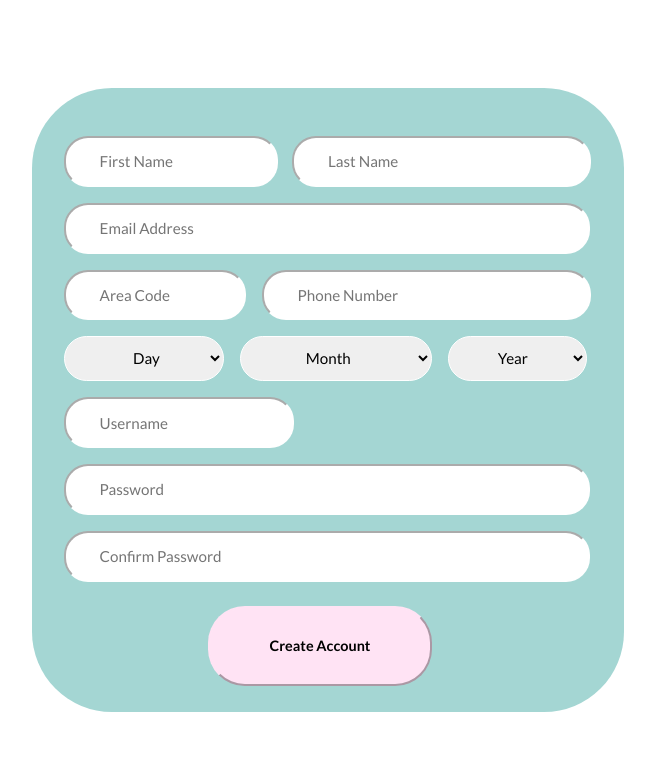
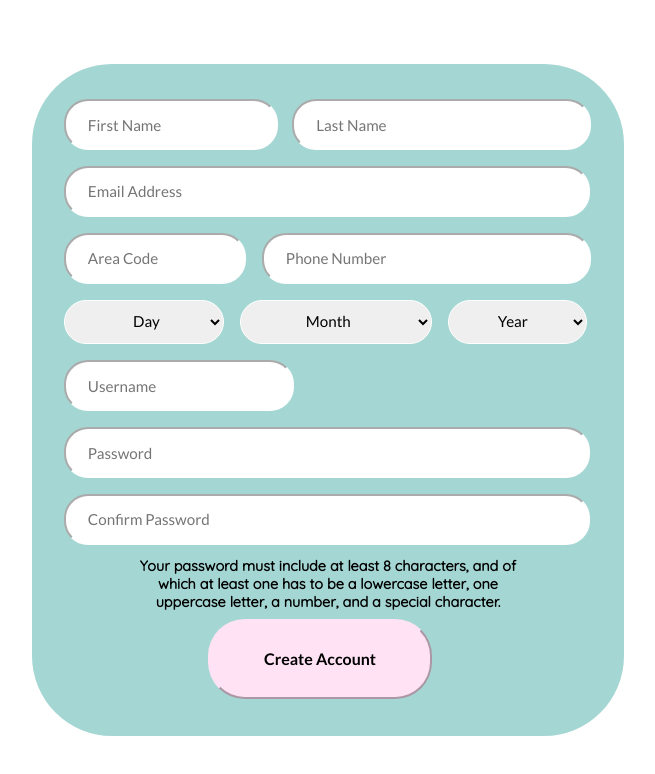
Before and after one commit to hawraakhalil/Cancer-Connect, a React (Create React App) app: page /signup in a window 1280 px wide. Shown: the top 774 px of the page, without its empty margins (312-967 px from the left). Built offline with nearby package versions, Linux system fonts and the light colour scheme.

Commit message:
the authenticate and create account page work now

```diff
--- a/src/App.js
+++ b/src/App.js
@@ -1,14 +1,17 @@
-import React from 'react';
+import React, { useState } from 'react';
 import {BrowserRouter as Router, Routes, Route, Link} from "react-router-dom";
 import Authentication from "./pages/authentication"
+import UsernameContext from './usernameContext';
 import Feed from './pages/feed';
 import Signup from './pages/signup';
 import Profile from './pages/profile';
 import './App.css'
 
 function App() {
+  const [username, setUsername] = useState('');
   return (
     <>
+    <UsernameContext.Provider value={{ username, setUsername }}>
     <Router>
       <Routes>
       <Route path="/" exact element={<Authentication />} />
@@ -17,6 +20,7 @@ function App() {
         <Route path="/profile" exact element={<Profile />} />
         </Routes>
     </Router>
+    </UsernameContext.Provider>
   </>
   );
 }
--- a/src/pages/authentication.js
+++ b/src/pages/authentication.js
@@ -1,4 +1,5 @@
-import React,{useState} from 'react';
+import React, { useState, useContext } from 'react';
+import UsernameContext from '../usernameContext';
 import '../App.css';
 import Card from 'react-bootstrap/Card';
 import Button from 'react-bootstrap/Button';
@@ -9,45 +10,72 @@ import images from './images.png';
 
 
 
+
+
 function Authentication() {
   const [username, setUsername] = useState('');
   const [password, setPassword] = useState('');
   const [errorMessage, setErrorMessage] = useState('');
+  const usernameContext = useContext(UsernameContext);
 
-  const handleClick = () => {
+  //call the function that checks if username and password are in the database
+  const handleClick = async () => {
+    try {
     if (username && password) {
-      window.location.href = "/feed";
+      const response = await fetch('https://lxjqnqbscvxcu4hgxv7b3lagf40qqmdz.lambda-url.eu-north-1.on.aws/', {
+        method: 'POST',
+        headers: {
+          'Content-Type': 'application/json',
+        },
+        body: JSON.stringify({
+          username,
+          password,
+        }),
+      });
+      if (response.ok) {
+        usernameContext.setUsername(username);
+        window.location.href = '/feed';
+      } else if (response.status === 404) {
+        const data = await response.json();
+        console.error(data.message);
+        setErrorMessage(data.message);
+      } else {
+        const data = await response.json();
+        console.error(data.message);
+      }
     } else if (!username && !password) {
-      setErrorMessage("Error ! Please enter a username and password.");
+      setErrorMessage('Please enter a username and password.');
+    } else if (!username && password) {
+      setErrorMessage('Please enter a username.');
+    } else if (username && !password) {
+      setErrorMessage('Please enter a password.');
     }
-   else if (!username && password) {
-    setErrorMessage("Error ! Please enter a username.");
+  } catch (error) {
+    console.error('Error:', error);
+
   }
-  else if (username && !password) {
-    setErrorMessage("Error ! Please enter a password.");
-  }  };
-  const handleKeyDown = (event) => {
-    if (event.key === 'Enter') {
-      handleClick();
-    }
-  };
-
+};
+const handleKeyDown = (event) => {
+  if (event.key === 'Enter') {
+    handleClick();
+  }
+};
 
     return (
       <>
       <style>{'body { background-color: #FFF0F9; }'}</style>
-    <Container>
-      <Card style={{ width: '35rem',height:"28rem", backgroundColor:"#A4D6D3" , marginLeft:"31%", marginTop:"8%", borderRadius:"5rem"}}>
+    <Container style={{ display: "flex", justifyContent: "center", alignItems: "center", height: "100vh"   }}>
+      <Card style={{ width: '35rem',height:"33rem", backgroundColor:"#A4D6D3" ,borderRadius:"5rem"}}>
       <img src={images} alt="Logo" className="rounded-circle" style={{ borderRadius: "50rem",height: "8rem", width: "8rem",marginLeft:"38%",marginTop:"1rem"}} />
       <Card.Body style ={{marginTop:"-11rem"}}>
-      <Card.Header as="h5" style={{ fontFamily: 'Quicksand',color: '#155A56', position: 'relative', top: '11rem', left: '11rem',fontSize:"3rem" ,fontWeight: "700" ,marginTop:"0.9rem"}}>Welcome!</Card.Header>
+      <Card.Header as="h5" style={{ fontFamily: 'Quicksand',color: '#155A56', position: 'relative', top: '10rem', left: '9.5rem',fontSize:"3.5rem" ,fontWeight: "700" ,marginTop:"0.9rem"}}>Welcome!</Card.Header>
       <div style={{ margin: "21% auto", width: "20rem" }}>
       <Form.Control
         type="text"
         value={username}
         onChange={(e) => setUsername(e.target.value)}
-        placeholder="      Username"
-        style={{marginTop:"20%",width:"20rem",height:"2.8rem",marginBottom:"0.5rem",borderColor:"#FFFFFF",borderRadius:"1.5rem",fontFamily:"Lato",fontWeight:"bold",fontSize:"0.95rem"}}
+        placeholder="  Username"
+        style={{paddingLeft:"1rem",marginTop:"20%",width:"25rem",height:"3rem",marginBottom:"0.7rem",borderColor:"#FFFFFF",borderRadius:"2rem",fontFamily:"Lato",fontWeight:"bold",fontSize:"0.95rem",marginLeft:"-3rem"}}
         onKeyDown={handleKeyDown}
       />
 
@@ -56,16 +84,18 @@ function Authentication() {
         type="Password"
         value={password}
         onChange={(e) => setPassword(e.target.value)}
-        placeholder="      Password"
-        style ={{ width:"20rem",height:"2.8rem",borderRadius:"1.5rem",borderColor:"#FFFFFF",fontFamily:"Lato",fontWeight:"bold",fontSize:"0.95rem"}}
+        placeholder="  Password"
+        style ={{ paddingLeft:"1rem",width:"25rem",height:"3rem",borderRadius:"2rem",borderColor:"#FFFFFF",fontFamily:"Lato",fontWeight:"bold",fontSize:"0.95rem",marginLeft:"-3rem"}}
         onKeyDown={handleKeyDown}
       />
-      <Button onClick={handleClick} style ={{marginTop:"1rem",marginLeft:"6.2rem",width:"8rem",height:"3rem",backgroundColor:"#FFE3F4",borderColor:"#FFE3F4",borderRadius:"10rem",fontFamily:"Lato",fontWeight:"bold"}}>Login</Button>
-      {errorMessage && <p style ={{fontSize:"0.9rem",marginTop:"0.6rem"}}>{errorMessage}</p>}
-      <p style={{ fontSize: '0.9rem', marginTop: '1rem', textAlign: 'center' }}>
+      <Link to="/signup" style={{ color: '#155A56', textDecoration: 'underline',fontSize:"0.88rem" ,fontFamily:"Lato",display: "flex", justifyContent: "center",marginTop:"0.8rem",fontWeight:"bold", fontStyle: "italic"}}> forgot password?</Link>
+      <Button onClick={handleClick} style ={{marginTop:"0.8rem",marginLeft:"5rem",width:"10rem",height:"3.5rem",backgroundColor:"#FFE3F4",borderColor:"#FFE3F4",borderRadius:"10rem",fontFamily:"Lato",fontWeight:"bold"}}>Login</Button>
+
+      <p style={{ fontSize: '0.9rem', marginTop: '1rem', textAlign: 'center' ,marginBottom:'0.4rem'}}>
         Don't have an account? Create a new one
         <Link to="/signup" style={{ color: '#FF00FF', textDecoration: 'underline' }}> here</Link>.
       </p>
+      {errorMessage && <p style ={{fontSize:"0.9rem",marginTop:"0.1rem",textAlign: 'center'}}>{errorMessage}</p>}
       </div>
       </Card.Body>
     </Card>
--- a/src/pages/feed.js
+++ b/src/pages/feed.js
@@ -1,4 +1,4 @@
-import React , { useState, useEffect } from 'react';
+import React , { useState, useEffect,useContext } from 'react';
 import '../App.css';
 import Container from '@mui/material/Container';
 import Card from 'react-bootstrap/Card'
@@ -9,12 +9,18 @@ import SendIcon from '@mui/icons-material/Send';
 import SearchIcon from '@mui/icons-material/Search';
 import {BrowserRouter as Router, Routes, Route, Link} from "react-router-dom";
 import images from './images.png';
+import UsernameContext from '../usernameContext';
+
 
 
 function Feed() {
   //we are calling the backend function to read the posts from the database
   const [posts, setPosts] = useState([]);
   const [error, setError] = useState(null);
+  const [refresh, setRefresh] = useState(false);
+  const usernameContext = useContext(UsernameContext);
+  const username = usernameContext.username;
+
 
   useEffect(() => {
     const fetchPosts = async () => {
@@ -25,8 +31,8 @@ function Feed() {
         }
         const data = await response.json();
         const dataArray = data.Items;
+
         setPosts(dataArray);
-        console.log(typeof dataArray);
         console.log(dataArray)
       } catch (error) {
         console.error('Error fetching posts:', error);
@@ -35,7 +41,7 @@ function Feed() {
     };
 
     fetchPosts();
-  }, []);
+  }, [refresh]);
 //we are calling the backend function to create new posts
   const [newPostTitle, setNewPostTitle] = useState('');
   const [newPostBody, setNewPostBody] = useState('');
@@ -64,11 +70,13 @@ function Feed() {
   const handlePostSubmit = async () => {
     try {
       // Make the API call to create the new post
-      await createPost({ title: newPostTitle, body: newPostBody });
+      await createPost({ title: newPostTitle, body: newPostBody, username });
 
       // Clear the input fields after successful submission
       setNewPostTitle('');
       setNewPostBody('');
+      //to refresh
+      setRefresh(true);
     } catch (error) {
       console.error('Error creating post:', error);
     }
@@ -79,10 +87,11 @@ function Feed() {
     window.location.href = "/profile";
   };
 
+  posts.sort((a ,b) => new Date(b.timestamp) - new Date(a.timestamp));
+
     return (
 
   <>
-
   <header>
   <Container fluid="true" className="p-3" style={{ height: "6rem",maxWidth: "100rem", backgroundColor: "#A4D6D3" ,padding:"1.1rem"}}>
   <img src={images} alt="Logo" className="rounded-circle" style={{ borderRadius: "50rem",height: "9.7rem", width: "9.7rem",marginLeft:"2%",marginBottom:"-0.3%",marginTop:"-0.4rem" }} />
@@ -120,6 +129,7 @@ function Feed() {
       <div className="row">
         <div className="col-sm-6">
           <h2 className="card-title" style={{ marginTop: "3rem",marginLeft: "1rem",color:"#5E5E5E", paddingTop: "1rem",paddingBottom: "0rem",fontWeight:"bold"}}>{post.title}</h2>
+          <h6 className="card-title" style={{marginTop:"-2rem", marginLeft: "1.3rem",color:"#5E5E5E",fontWeight:"bold"}}>{post.username}</h6>
           <p className="card-text" style= {{marginLeft: "1rem",paddingBottom: "1rem", paddingTop:"0rem"}}>{post.body}</p>
         </div>
       </div>
--- a/src/pages/signup.js
+++ b/src/pages/signup.js
@@ -7,41 +7,129 @@ import Button from 'react-bootstrap/Button'
 
 function SignUp () {
 
+  const [formData, setFormData] = useState({
+    First_name: "",
+    Last_name: "",
+    username: "",
+    password: "",
+    confirm_password:"",
+    email : "",
+    DOB: "",
+    Phone_Number: "",
+    day:"",
+    month:"",
+    year:"",
+    areaCode:"",
+
+  });
+  const [errorMessage, setErrorMessage] = useState('');
+
+ const handleInputChange = (event) => {
+    const { name, value } = event.target;
+    setFormData({
+      ...formData,
+      [name]: value,
+    });
+  };
+
+  //call the function to store the input entered
+  const handleSubmit = async (event) => {
+    event.preventDefault();
+
+    try {
+      if (!formData.First_name ) {setErrorMessage('Please enter your first name.');}
+      else if (!formData.Last_name ) {setErrorMessage('Please enter your last name.');}
+      else if (!formData.email ) {setErrorMessage('Please enter your email.');}
+      else if (!formData.areaCode ) {setErrorMessage('Please enter your area code.');}
+      else if (!formData.day ) {setErrorMessage('Please enter your date of birth.');}
+      else if (!formData.month ) {setErrorMessage('Please enter your date of birth..');}
+      else if (!formData.year ) {setErrorMessage('Please enter your date of birth..');}
+      else if (!formData.Phone_Number ) {setErrorMessage('Please enter your phone number.');}
+      else if (!formData.username ) {setErrorMessage('Please enter your username.');}
+      else if (!formData.password ) {setErrorMessage('Please enter your password.');}
+      else if (!formData.confirm_password ) {setErrorMessage('Please confirm your password.');}
+
+
+      else {
+      const response = await fetch("https://a4e2anamv5ahwizphoxjhovgxa0ojbot.lambda-url.eu-north-1.on.aws/", {
+        method: "POST",
+        headers: {
+          "Content-Type": "application/json"
+        },
+        body: JSON.stringify(formData)
+      });
+
+      if (response.ok) {
+        // Handle successful API response
+        window.location.href = '/feed';
+        console.log("API request successful");
+      } else {
+        // Handle error API response
+        const data = await response.json();
+        console.error(data.message);
+        setErrorMessage(data.message);
+      }
+    }
+    } catch (error) {
+      // Handle network or other errors
+      console.error("Error:", error);
+    }
+  };
+
+
+
 
     return (
         <>
 
       <Container style={{ display: "flex", justifyContent: "center", alignItems: "center", height: "100vh" }}>
-        <Card style={{ width: '37rem',height:"39rem", backgroundColor:"#A4D6D3" ,borderRadius:"5rem"}}>
+      <Form onSubmit={handleSubmit}>
+
+        <Card style={{ width: '37rem',height:"42rem", backgroundColor:"#A4D6D3" ,borderRadius:"5rem"}}>
         <Card.Body style={{ display: "flex", alignItems: "center" }} >
         <Form.Control
         type="text"
-        placeholder="      First Name"
-        style={{marginLeft:"2rem",marginTop:"3rem",width:"12rem",height:"2.8rem",borderColor:"#FFFFFF",borderRadius:"1.5rem",fontFamily:"Lato",fontSize:"0.95rem",marginRight:"0.9rem",paddingLeft:"1rem"}}
+        placeholder="  First Name"
+        name="First_name"
+        value={formData.First_name}
+        onChange={handleInputChange}
+        style={{marginLeft:"2rem",marginTop:"2.2rem",width:"12rem",height:"2.8rem",borderColor:"#FFFFFF",borderRadius:"1.5rem",fontFamily:"Lato",fontSize:"0.95rem",marginRight:"0.9rem",paddingLeft:"1rem"}}
       />
       <Form.Control
         type="text"
-        placeholder="      Last Name"
-        style ={{ width:"17.3rem",height:"2.8rem",borderRadius:"1.5rem",borderColor:"#FFFFFF",fontFamily:"Lato",fontSize:"0.95rem",marginTop:"3rem",paddingLeft:"1rem"}}
+        placeholder="  Last Name"
+        name="Last_name"
+        value={formData.Last_name}
+        onChange={handleInputChange}
+        style ={{ width:"17.3rem",height:"2.8rem",borderRadius:"1.5rem",borderColor:"#FFFFFF",fontFamily:"Lato",fontSize:"0.95rem",marginTop:"2.2rem",paddingLeft:"1rem"}}
 
       />
         </Card.Body>
         <Card.Body>
         <Form.Control
         type="email"
-        placeholder="      Email Address"
+        placeholder="  Email Address"
+        name="email"
+        value={formData.email}
+        onChange={handleInputChange}
         style={{paddingLeft:"1rem",marginLeft:"2rem",marginTop:"1rem",width:"31.5rem",height:"2.8rem",borderColor:"#FFFFFF",borderRadius:"1.5rem",fontFamily:"Lato",fontSize:"0.95rem",marginRight:"1.2rem"}}
       />
       </Card.Body>
       <Card.Body style={{ display: "flex", alignItems: "center" }}>
       <Form.Control
         type="text"
-        placeholder="      Area Code"
+        placeholder="  Area Code"
+        name="areaCode"
+        value={formData.areaCode}
+        onChange={handleInputChange}
         style ={{ paddingLeft:"1rem",marginLeft:"2rem",width:"10rem",height:"2.8rem",borderRadius:"1.5rem",borderColor:"#FFFFFF",fontFamily:"Lato",fontSize:"0.95rem",marginTop:"1rem"}}
       />
        <Form.Control
         type="tel"
-        placeholder="      Phone Number"
+        placeholder="  Phone Number"
+        name="Phone_Number"
+        value={formData.Phone_Number}
+        onChange={handleInputChange}
         style ={{paddingLeft:"1rem", marginLeft:"1rem",width:"19.2rem",height:"2.8rem",borderRadius:"1.5rem",borderColor:"#FFFFFF",fontFamily:"Lato",fontSize:"0.95rem",marginTop:"1rem"}}
       />
       </Card.Body>
@@ -49,6 +137,8 @@ function SignUp () {
       <select
     id="day"
     name="day"
+    value={formData.day}
+    onChange={handleInputChange}
     style={{
       marginLeft: "2rem",
       width: "10rem",
@@ -70,6 +160,8 @@ function SignUp () {
   <select
     id="month"
     name="month"
+    value={formData.month}
+    onChange={handleInputChange}
     style={{
       marginLeft: "1rem",
       width: "12rem",
@@ -98,6 +190,8 @@ function SignUp () {
   <select
     id="year"
     name="year"
+    value={formData.year}
+    onChange={handleInputChange}
     style={{
       marginLeft: "1rem",
       width: "8.7rem",
@@ -119,27 +213,41 @@ function SignUp () {
         <Card.Body>
       <Form.Control
         type="text"
-        placeholder="      Username"
+        placeholder="  Username"
+        name="username"
+        value={formData.username}
+        onChange={handleInputChange}
         style ={{ paddingLeft:"1rem",marginLeft:"2rem",width:"13rem",height:"2.8rem",borderRadius:"1.5rem",borderColor:"#FFFFFF",fontFamily:"Lato",fontSize:"0.95rem",marginTop:"1rem"}}
       />
        <Form.Control
         type="password"
-        placeholder="      Password"
+        placeholder="  Password"
+        name="password"
+        value={formData.password}
+        onChange={handleInputChange}
         style ={{paddingLeft:"1rem", marginLeft:"2rem",width:"31.5rem",height:"2.8rem",borderRadius:"1.5rem",borderColor:"#FFFFFF",fontFamily:"Lato",fontSize:"0.95rem",marginTop:"1rem"}}
       />
         <Form.Control
         type="password"
-        placeholder="      Confirm Password"
+        placeholder="  Confirm Password"
+        name="confirm_password"
+        value={formData.confirm_password}
+        onChange={handleInputChange}
         style ={{paddingLeft:"1rem", marginLeft:"2rem",width:"31.5rem",height:"2.8rem",borderRadius:"1.5rem",borderColor:"#FFFFFF",fontFamily:"Lato",fontSize:"0.95rem",marginTop:"1rem"}}
       />
-       <Button  style ={{marginTop:"1.5rem",marginLeft:"11rem",width:"14rem",height:"5rem",backgroundColor:"#FFE3F4",borderColor:"#FFE3F4",borderRadius:"2.3rem",fontFamily:"Lato",fontWeight:"bold",fontSize:"0.9rem"}}>Create Account</Button>
+      <h1 style={{color:"black", paddingLeft:"6rem",paddingRight:"6rem",marginBottom:"-5rem", fontSize:"0.9rem",textAlign: 'center',marginTop:'0.75rem' }}>Your password must include at least 8 characters, and of which at least one has to be a lowercase letter, one uppercase letter, a number, and a special character. </h1>
+       <Button onClick={handleSubmit} type="submit" style ={{marginTop:"5.5rem",marginLeft:"11rem",width:"14rem",height:"5rem",backgroundColor:"#FFE3F4",borderColor:"#FFE3F4",borderRadius:"2.3rem",fontFamily:"Lato",fontWeight:"bold",fontSize:"1rem"}}>Create Account</Button>
+       <div style={{ display: "flex", justifyContent: "center", marginTop: "0.4rem"}}>
+       {errorMessage && <p style ={{fontSize:"0.9rem",marginTop:"0rem"}}>{errorMessage}</p>}
+       </div>
       </Card.Body>
       </Card>
-
+      </Form>
       </Container>
 
           </>
     );
 
 }
+
 export default SignUp;
--- /dev/null
+++ b/src/usernameContext.js
@@ -0,0 +1,5 @@
+import { createContext } from 'react';
+
+const UsernameContext = createContext();
+
+export default UsernameContext;
```
